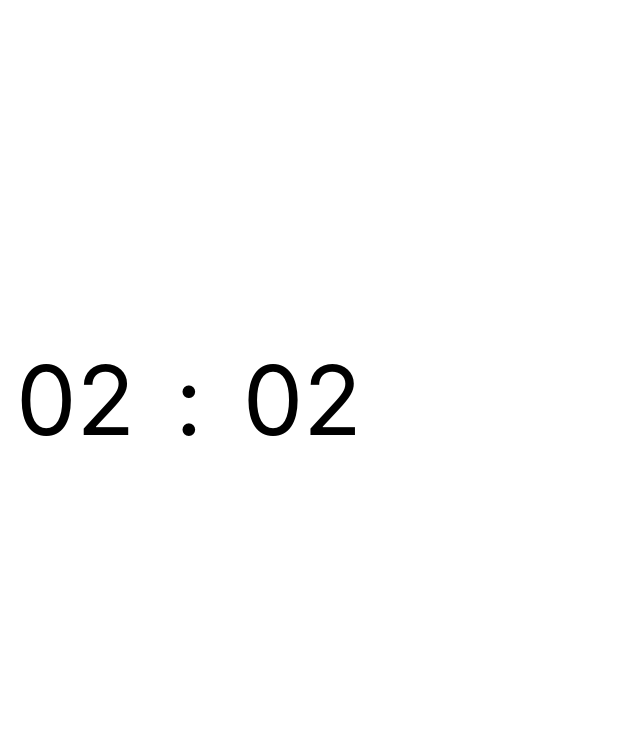
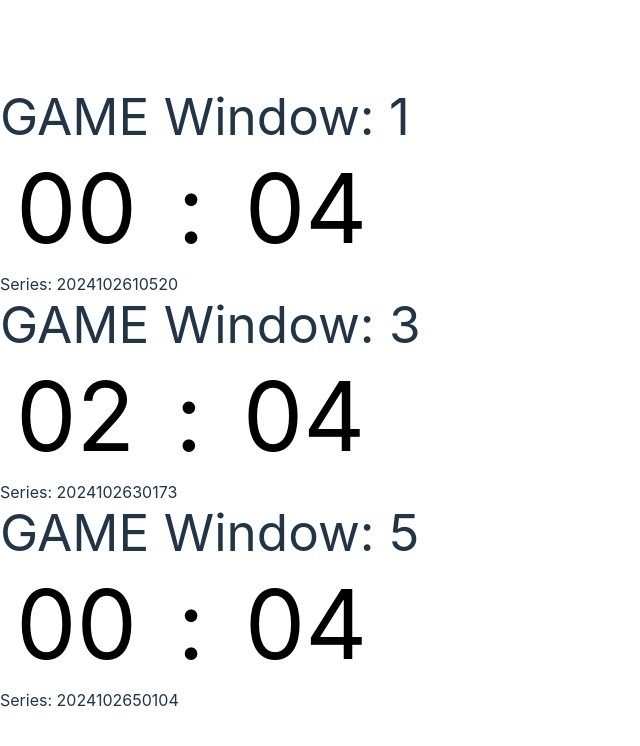
Before and after one commit to abhay8696/color-nine, a React (Vite) app in the folder frontend/: page / in a window 1280 px wide. Shown: the top 746 px of the page, without its empty margins (0-640 px from the left). Built offline with nearby package versions, Linux system fonts and the light colour scheme.

Commit message:
created functions to update series when clock resets

```diff
--- a/frontend/src/App.jsx
+++ b/frontend/src/App.jsx
@@ -1,9 +1,13 @@
+import { useState } from "react";
 import Clock from "./components/Clock/Clock";
+import GameBody from "./components/GameBody/GameBody";
 
 function App() {
     return (
         <>
-            <Clock />
+            <GameBody gameWindow={1} />
+            <GameBody gameWindow={3} />
+            <GameBody gameWindow={5} />
         </>
     );
 }
--- a/frontend/src/components/Clock/Clock.jsx
+++ b/frontend/src/components/Clock/Clock.jsx
@@ -1,26 +1,12 @@
 import React, { useEffect, useState } from "react";
 import { getCountDown } from "../../helperFunctions";
 
-const Clock = () => {
-    const [clock, setClock] = useState(getCountDown());
-
-    //functions
-    const setTime = () => setClock(getCountDown(3));
-
-    //side effects
-    useEffect(() => {
-        const intervalId = setInterval(() => {
-            setTime();
-        }, 1000); // Update every second
-
-        return () => clearInterval(intervalId); // Cleanup on unmount
-    }, []);
-
+const Clock = ({ minutes, seconds }) => {
     return (
         <div className="flex gap-2 sm:gap-2 text-7xl sm:text-8xl text-black">
-            <div className="bg-white p-4 rounded-xl">{clock.minutes}</div>
+            <div className="bg-white p-4 rounded-xl">{minutes}</div>
             <div className="bg-white p-4 rounded-xl">:</div>
-            <div className="bg-white p-4 rounded-xl">{clock.seconds}</div>
+            <div className="bg-white p-4 rounded-xl">{seconds}</div>
         </div>
     );
 };
--- /dev/null
+++ b/frontend/src/components/GameBody/GameBody.jsx
@@ -0,0 +1,43 @@
+import React, { useEffect, useState } from "react";
+import Clock from "../Clock/Clock";
+import { getCountDown, getSeries } from "../../helperFunctions";
+import Series from "../Series/Series";
+
+const GameBody = (props) => {
+    const { gameWindow } = props;
+
+    const [clock, setClock] = useState(getCountDown());
+    const [series, setSeries] = useState(getSeries(gameWindow));
+
+    //functions
+    const updateClock = () => setClock(getCountDown(gameWindow));
+    const updateSeries = () => setSeries(getSeries(gameWindow));
+
+    //side effects
+    useEffect(() => {
+        const intervalId_sec = setInterval(() => {
+            updateClock();
+        }, 1000); // Update every second
+
+        return () => clearInterval(intervalId_sec); // Cleanup on unmount
+    }, []);
+
+    useEffect(() => {
+        //update only when clock resets
+        if (
+            Number(clock.minutes) === gameWindow - 1 &&
+            Number(clock.seconds) === 59
+        )
+            updateSeries();
+    }, [clock]);
+
+    return (
+        <div>
+            <h1>GAME Window: {gameWindow}</h1>
+            <Clock minutes={clock.minutes} seconds={clock.seconds} />
+            <Series series={series} />
+        </div>
+    );
+};
+
+export default GameBody;
--- /dev/null
+++ b/frontend/src/components/Series/Series.jsx
@@ -0,0 +1,11 @@
+import React from "react";
+
+const Series = ({ series }) => {
+    return (
+        <div>
+            <h4>Series: {series}</h4>
+        </div>
+    );
+};
+
+export default Series;
--- a/frontend/src/helperFunctions.js
+++ b/frontend/src/helperFunctions.js
@@ -38,3 +38,77 @@ export const getCountDown = (min = 1) => {
     // Return the formatted minutes and seconds as an object.
     return { minutes: minString, seconds: secString };
 };
+
+/**
+ * Calculates the total number of minutes passed since 00:00 (midnight) today.
+ *
+ * @returns {number} - The total minutes passed since midnight.
+ */
+export const getMinutesSinceMidnight = () => {
+    const now = new Date(); // Get the current date and time
+
+    const hours = now.getHours(); // Get the current hour (0-23)
+    const minutes = now.getMinutes(); // Get the current minute (0-59)
+
+    // Total minutes passed = (hours * 60) + minutes
+    return hours * 60 + minutes;
+};
+
+/**
+ * Calculates how many n-minute windows have passed since midnight (00:00).
+ *
+ * @param {number} n - The size of each window in minutes.
+ * @returns {number} - The number of n-minute windows that have passed.
+ */
+export const getWindowsSinceMidnight = (n) => {
+    if (n <= 0) {
+        throw new Error("Window size must be a positive number.");
+    }
+
+    const now = new Date(); // Get the current date and time
+
+    const hours = now.getHours(); // Get the current hour (0-23)
+    const minutes = now.getMinutes(); // Get the current minute (0-59)
+
+    // Total minutes passed since midnight
+    const totalMinutes = hours * 60 + minutes;
+
+    // Calculate the number of n-minute windows
+    return Math.floor(totalMinutes / n);
+};
+
+/**
+ * Generates a unique series string based on the current date and time.
+ * The series string is formatted as YYYYMMDD followed by the number of
+ * n-minute windows that have passed since midnight, padded to 4 digits.
+ *
+ * @param {number} window - The size of each time window in minutes.
+ * @returns {string} - A string representing the series in the format YYYYMMDDWWWW,
+ * where WWWW is the number of windows since midnight.
+ */
+export const getSeries = (window = 1) => {
+    // Get the current date and time
+    const now = new Date();
+
+    // Retrieve the current year (e.g., 2024)
+    const year = now.getFullYear();
+
+    // Retrieve the current month (0-11, so add 1 for human-readable format),
+    // and ensure it is formatted as a two-digit string (e.g., '04' for April).
+    const month = String(now.getMonth() + 1).padStart(2, "0");
+
+    // Retrieve the current day of the month,
+    // and ensure it is formatted as a two-digit string (e.g., '05' for the 5th).
+    const day = String(now.getDate()).padStart(2, "0");
+
+    // Calculate the number of n-minute windows that have passed since midnight
+    // by calling a function (getWindowsSinceMidnight) and pad the result
+    // to ensure it is 4 digits (e.g., '0005' for 5 windows).
+    const windowsSinceMidnight = String(
+        getWindowsSinceMidnight(window)
+    ).padStart(4, "0");
+
+    // Concatenate year, month, day, and the padded window count into a single string
+    // and return the resulting series.
+    return `${year}${month}${day}${window}${windowsSinceMidnight}`;
+};
```
